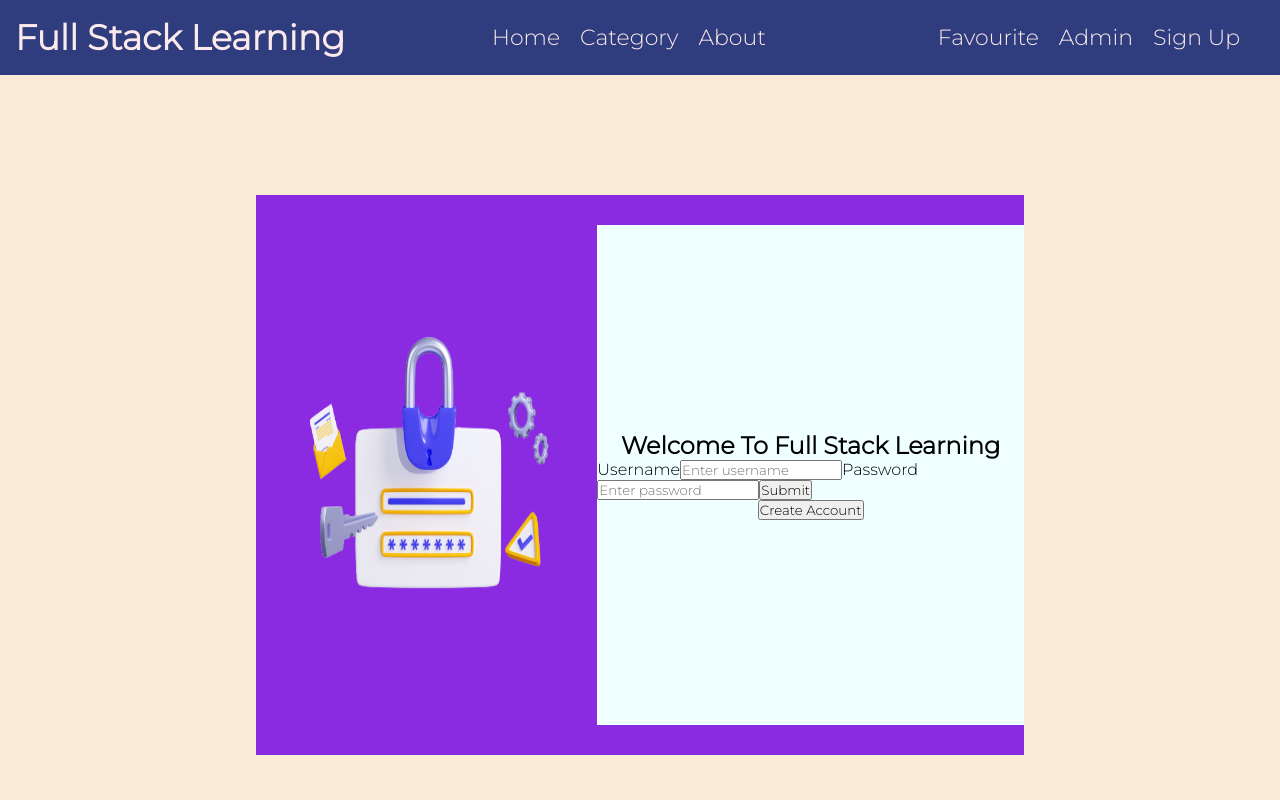
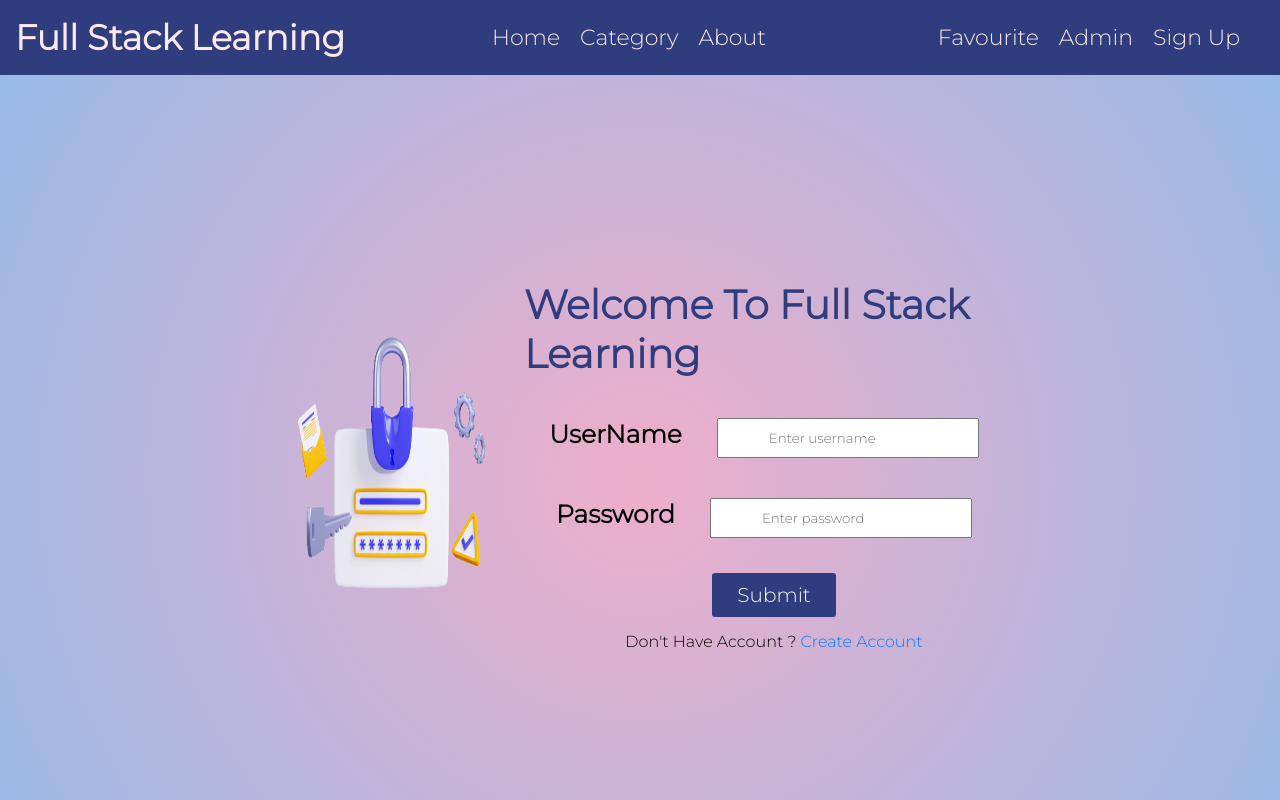
Before and after one commit to sachinkumarsain/Hiring-ClientSide, a React (Create React App) app: page /login in a window 1280 px wide. Shown: the top 800 px of the page. Built offline with nearby package versions, Linux system fonts and the light colour scheme.

Commit message:
complete login css

```diff
--- a/src/UserForm/Login/Login.css
+++ b/src/UserForm/Login/Login.css
@@ -6,7 +6,7 @@
 
 .log{
     width: 100%;
-    background-color: antiquewhite;
+    /* background-color: antiquewhite; */
     display: flex;
     justify-content: center;
     align-items: center;
@@ -15,7 +15,7 @@
 
 .log .homeContent{
     width: 60%;
-    background-color: blueviolet;
+    /* background-color: blueviolet; */
     height: 70%;
     display: flex;
     flex-direction: row;
@@ -43,5 +43,61 @@ img{
     justify-content: center;
     align-items: center;
     flex-direction: column;
-    background-color: azure;
+    /* background-color: azure; */
 }
+
+.login h1{
+font-size: 40px;
+color: #2F3C7E;
+}
+
+form {
+    width: 500px;
+
+    text-align: center;
+    margin: 20px;
+
+  }
+
+
+  label {
+    font-weight: bold;
+    font-size: 25px;
+    margin-right: 15px;
+
+
+  }
+
+  input {
+    padding: 10px 50px;
+    margin: 20px;
+
+  }
+
+  p[role="alert"] {
+    color: red;
+    margin: 5px ;
+  }
+
+
+  button {
+    background-color:#2F3C7E ;
+    color: #fff;
+    border: none;
+    border-radius: 3px;
+    padding: 10px 25px;
+    cursor: pointer;
+    margin: 15px;
+    font-size: 20px;
+  }
+
+  /* Style the "Create Account" link */
+  p a {
+    text-decoration: none;
+    color: #007BFF;
+  }
+
+  /* Add some spacing for the link */
+  p a:hover {
+    text-decoration: underline;
+  }
--- a/src/UserForm/Login/Login.js
+++ b/src/UserForm/Login/Login.js
@@ -1,7 +1,7 @@
 import React from 'react'
 import { useForm } from 'react-hook-form';
 import axios from 'axios';
-import { useNavigate } from 'react-router-dom';
+import { useNavigate ,Link } from 'react-router-dom';
 // import { useContext } from 'react';
 // import { HireContext } from '../../App';
 import './Login.css'
@@ -38,9 +38,7 @@ function Login() {
             });
     }
 
-    function moveRegister(){
-        navigate("/register")
-    }
+
 
       return (
         <>
@@ -55,7 +53,7 @@ function Login() {
             <h1>Welcome To Full Stack Learning</h1>
               <form onSubmit={handleSubmit(onSubmit)}>
 
-                <label>Username</label>
+                <label>UserName</label>
                 <input placeholder='Enter username' type='text'
                 {
                   ...register('username', { required: true, })}></input>
@@ -68,8 +66,9 @@ function Login() {
                 {errors.password && <p role="alert">password is required</p>}
 
                 <button type='submit'>Submit</button>
+                <p>Don't Have Account ? <Link to='/register' > Create Account</Link></p>
               </form>
-              <button onClick={moveRegister} >Create Account</button>
+
 
             </div>
             </div>
--- a/src/UserForm/Register/Register.js
+++ b/src/UserForm/Register/Register.js
@@ -48,11 +48,8 @@ function Register() {
 
     return (
       <>
-        <section className='home'>
-          <section className='bannerAbout'>
-            {/* <video className='videoTag' autoPlay loop muted>
-              <source src={video} type='video/mp4' />
-            </video> */}
+        <section className='Reg'>
+          <section className='homeContent'>
             <form onSubmit={handleSubmit(onSubmit)}>
               <label>name</label>
               <input placeholder='enter Full Name'  {
```
